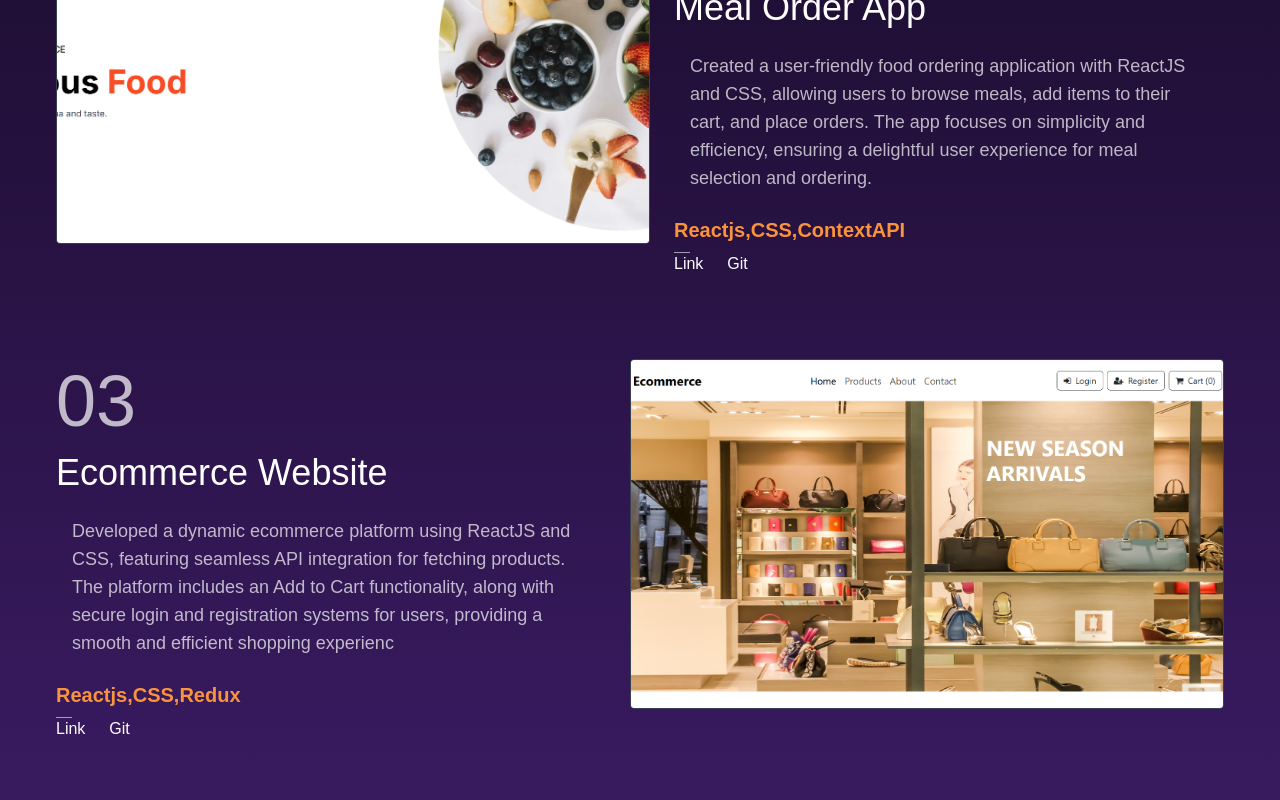
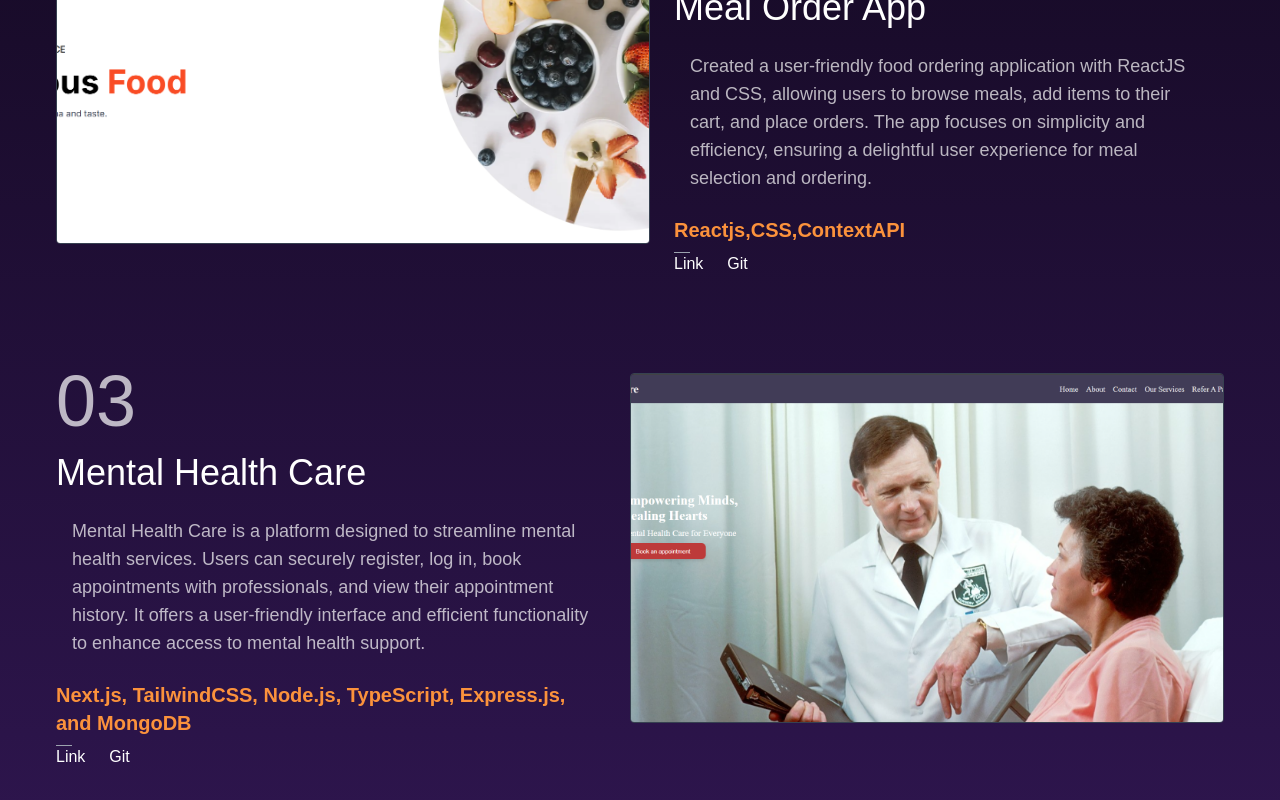
Before and after one commit to VishalJuyal/portfolio-vishaljuyal, a Next.js app: page / in a window 1280 px wide. Shown: the part 2814-3614 px from the top of the page. Built offline with nearby package versions, Linux system fonts and the light colour scheme.

Commit message:
project addition

```diff
--- a/src/app/components/Portfolio.tsx
+++ b/src/app/components/Portfolio.tsx
@@ -5,6 +5,7 @@ import Image from "next/image";
 import project1 from "../assets/proj1.png";
 import project2 from "../assets/proj2.png";
 import project3 from "../assets/proj3.png";
+import project4 from "../assets/proj4.png";
 
 function Portfolio() {
   const projects = [
@@ -23,6 +24,15 @@ function Portfolio() {
       link: "https://meal-order-app-theta.vercel.app/",
       git: "https://github.com/VishalJuyal/meal-order-app",
       src: project3,
+    },
+    {
+      title: "Mental Health Care",
+      desc: "Mental Health Care is a platform designed to streamline mental health services. Users can securely register, log in, book appointments with professionals, and view their appointment history. It offers a user-friendly interface and efficient functionality to enhance access to mental health support.",
+      devstack:
+        "Next.js, TailwindCSS, Node.js, TypeScript, Express.js, and MongoDB",
+      link: "https://health-care-project-jz2jin460-vishaljuyals-projects.vercel.app/",
+      git: "https://github.com/VishalJuyal/healthCare-backend",
+      src: project4,
     },
     {
       title: "Ecommerce Website",
```
Also changed, not shown: src/app/assets/proj4.png (added).
